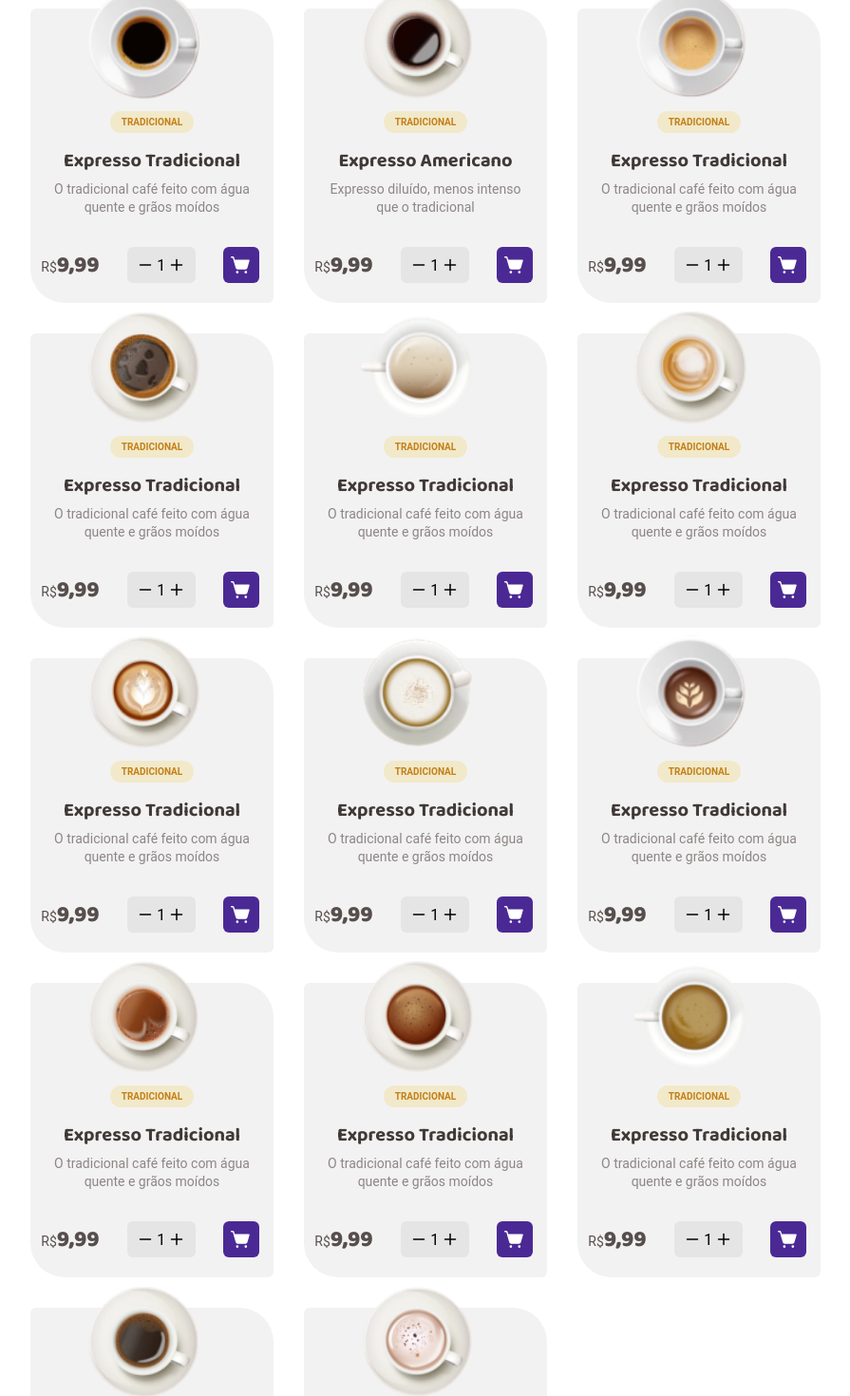
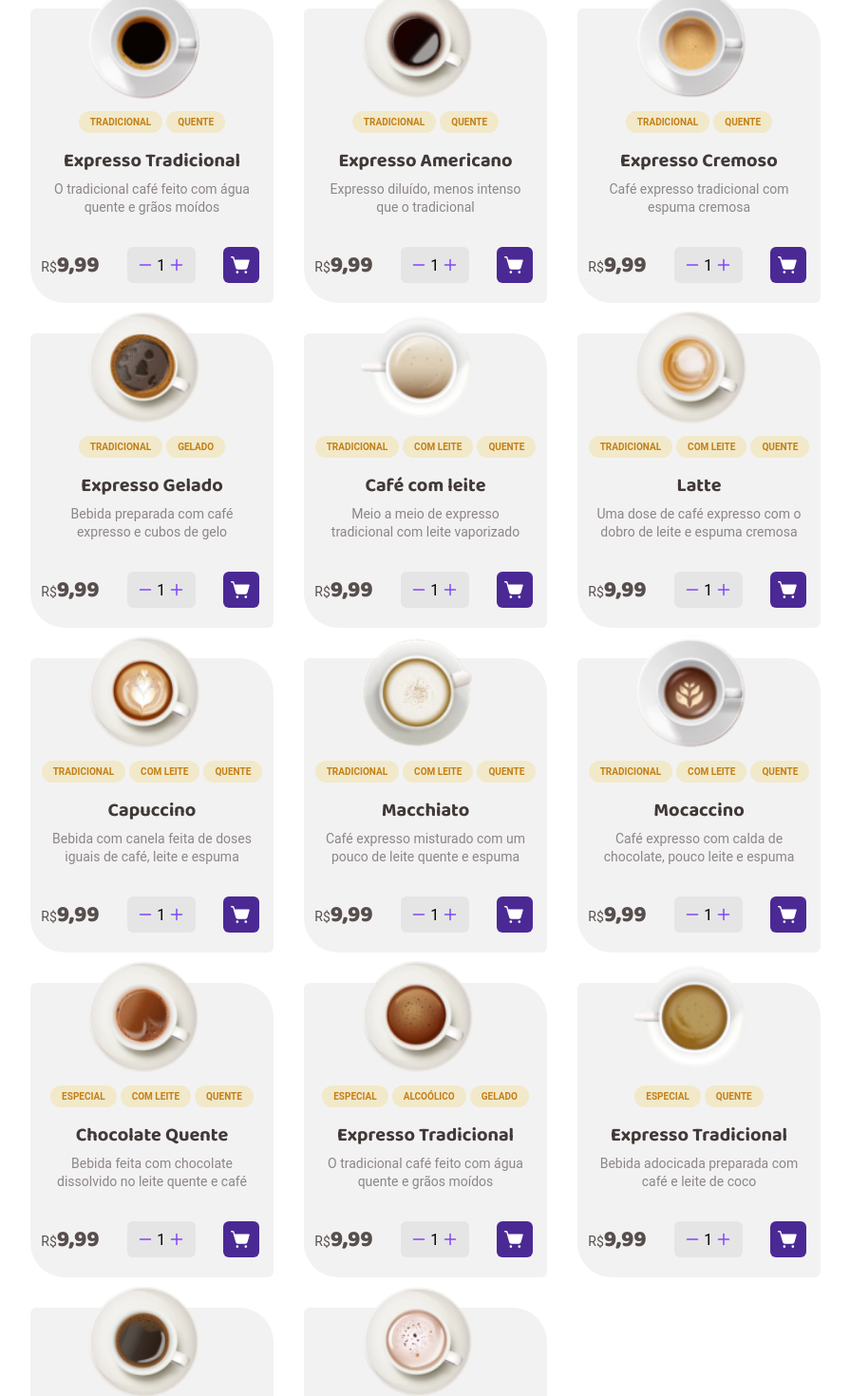
Before and after one commit to marcelovdsm/project-coffe-shop, a React (Vite) app in the folder coffe-shop/: page / in a window 1280 px wide. Shown: the part 1002-2472 px from the top of the page at 95% size, without its empty margins (128-1023 px from the left). Built offline with nearby package versions, Linux system fonts and the light colour scheme.

Commit message:
Coffee names and description

```diff
--- a/coffe-shop/src/Pages/Home/index.tsx
+++ b/coffe-shop/src/Pages/Home/index.tsx
@@ -92,7 +92,7 @@
           coffeeCardInfo={[
             {
               img: expresso,
-              coffeeType: ['TRADICIONAL'],
+              coffeeType: ['TRADICIONAL', 'QUENTE'],
               coffeeName: 'Expresso Tradicional',
               coffeeDescription:
                 'O tradicional café feito com água quente e grãos moídos',
@@ -103,7 +103,7 @@
           coffeeCardInfo={[
             {
               img: americano,
-              coffeeType: ['TRADICIONAL'],
+              coffeeType: ['TRADICIONAL', 'QUENTE'],
               coffeeName: 'Expresso Americano',
               coffeeDescription:
                 'Expresso diluído, menos intenso que o tradicional',
@@ -114,10 +114,9 @@
           coffeeCardInfo={[
             {
               img: expressoCremoso,
-              coffeeType: ['TRADICIONAL'],
-              coffeeName: 'Expresso Tradicional',
-              coffeeDescription:
-                'O tradicional café feito com água quente e grãos moídos',
+              coffeeType: ['TRADICIONAL', 'QUENTE'],
+              coffeeName: 'Expresso Cremoso',
+              coffeeDescription: 'Café expresso tradicional com espuma cremosa',
             },
           ]}
         />
@@ -125,10 +124,10 @@
           coffeeCardInfo={[
             {
               img: expressoGelado,
-              coffeeType: ['TRADICIONAL'],
-              coffeeName: 'Expresso Tradicional',
+              coffeeType: ['TRADICIONAL', 'GELADO'],
+              coffeeName: 'Expresso Gelado',
               coffeeDescription:
-                'O tradicional café feito com água quente e grãos moídos',
+                'Bebida preparada com café expresso e cubos de gelo',
             },
           ]}
         />
@@ -136,10 +135,10 @@
           coffeeCardInfo={[
             {
               img: cafeComLeite,
-              coffeeType: ['TRADICIONAL'],
-              coffeeName: 'Expresso Tradicional',
+              coffeeType: ['TRADICIONAL', 'COM LEITE', 'QUENTE'],
+              coffeeName: 'Café com leite',
               coffeeDescription:
-                'O tradicional café feito com água quente e grãos moídos',
+                'Meio a meio de expresso tradicional com leite vaporizado',
             },
           ]}
         />
@@ -147,10 +146,10 @@
           coffeeCardInfo={[
             {
               img: latte,
-              coffeeType: ['TRADICIONAL'],
-              coffeeName: 'Expresso Tradicional',
+              coffeeType: ['TRADICIONAL', 'COM LEITE', 'QUENTE'],
+              coffeeName: 'Latte',
               coffeeDescription:
-                'O tradicional café feito com água quente e grãos moídos',
+                'Uma dose de café expresso com o dobro de leite e espuma cremosa',
             },
           ]}
         />
@@ -158,10 +157,10 @@
           coffeeCardInfo={[
             {
               img: capuccino,
-              coffeeType: ['TRADICIONAL'],
-              coffeeName: 'Expresso Tradicional',
+              coffeeType: ['TRADICIONAL', 'COM LEITE', 'QUENTE'],
+              coffeeName: 'Capuccino',
               coffeeDescription:
-                'O tradicional café feito com água quente e grãos moídos',
+                'Bebida com canela feita de doses iguais de café, leite e espuma',
             },
           ]}
         />
@@ -169,10 +168,10 @@
           coffeeCardInfo={[
             {
               img: macchiato,
-              coffeeType: ['TRADICIONAL'],
-              coffeeName: 'Expresso Tradicional',
+              coffeeType: ['TRADICIONAL', 'COM LEITE', 'QUENTE'],
+              coffeeName: 'Macchiato',
               coffeeDescription:
-                'O tradicional café feito com água quente e grãos moídos',
+                'Café expresso misturado com um pouco de leite quente e espuma',
             },
           ]}
         />
@@ -180,10 +179,10 @@
           coffeeCardInfo={[
             {
               img: mocaccino,
-              coffeeType: ['TRADICIONAL'],
-              coffeeName: 'Expresso Tradicional',
+              coffeeType: ['TRADICIONAL', 'COM LEITE', 'QUENTE'],
+              coffeeName: 'Mocaccino',
               coffeeDescription:
-                'O tradicional café feito com água quente e grãos moídos',
+                'Café expresso com calda de chocolate, pouco leite e espuma',
             },
           ]}
         />
@@ -191,10 +190,10 @@
           coffeeCardInfo={[
             {
               img: chocolateQuente,
-              coffeeType: ['TRADICIONAL'],
-              coffeeName: 'Expresso Tradicional',
+              coffeeType: ['ESPECIAL', 'COM LEITE', 'QUENTE'],
+              coffeeName: 'Chocolate Quente',
               coffeeDescription:
-                'O tradicional café feito com água quente e grãos moídos',
+                'Bebida feita com chocolate dissolvido no leite quente e café',
             },
           ]}
         />
@@ -202,7 +201,7 @@
           coffeeCardInfo={[
             {
               img: cubano,
-              coffeeType: ['TRADICIONAL'],
+              coffeeType: ['ESPECIAL', 'ALCOÓLICO', 'GELADO'],
               coffeeName: 'Expresso Tradicional',
               coffeeDescription:
                 'O tradicional café feito com água quente e grãos moídos',
@@ -213,10 +212,10 @@
           coffeeCardInfo={[
             {
               img: havaiano,
-              coffeeType: ['TRADICIONAL'],
+              coffeeType: ['ESPECIAL', 'QUENTE'],
               coffeeName: 'Expresso Tradicional',
               coffeeDescription:
-                'O tradicional café feito com água quente e grãos moídos',
+                'Bebida adocicada preparada com café e leite de coco',
             },
           ]}
         />
@@ -224,10 +223,10 @@
           coffeeCardInfo={[
             {
               img: arabe,
-              coffeeType: ['TRADICIONAL'],
-              coffeeName: 'Expresso Tradicional',
+              coffeeType: ['ESPECIAL', 'QUENTE'],
+              coffeeName: 'Árabe',
               coffeeDescription:
-                'O tradicional café feito com água quente e grãos moídos',
+                'Bebida preparada com grãos de café árabe e especiarias',
             },
           ]}
         />
@@ -235,10 +234,10 @@
           coffeeCardInfo={[
             {
               img: irlandes,
-              coffeeType: ['TRADICIONAL'],
-              coffeeName: 'Expresso Tradicional',
+              coffeeType: ['ESPECIAL', 'ALCOÓLICO', 'QUENTE'],
+              coffeeName: 'Irlandês',
               coffeeDescription:
-                'O tradicional café feito com água quente e grãos moídos',
+                'Bebida a base de café, uísque irlandês, açúcar e chantilly',
             },
           ]}
         />
--- a/coffe-shop/src/components/CardCoffeeNumber/styles.ts
+++ b/coffe-shop/src/components/CardCoffeeNumber/styles.ts
@@ -12,4 +12,12 @@
   background-color: ${(props) => props.theme.baseButton};
   border-radius: 6px;
   margin-bottom: 1.25rem;
+
+  > :first-child {
+    color: ${(props) => props.theme.purple};
+  }
+
+  > :last-child {
+    color: ${(props) => props.theme.purple};
+  }
 `
```
